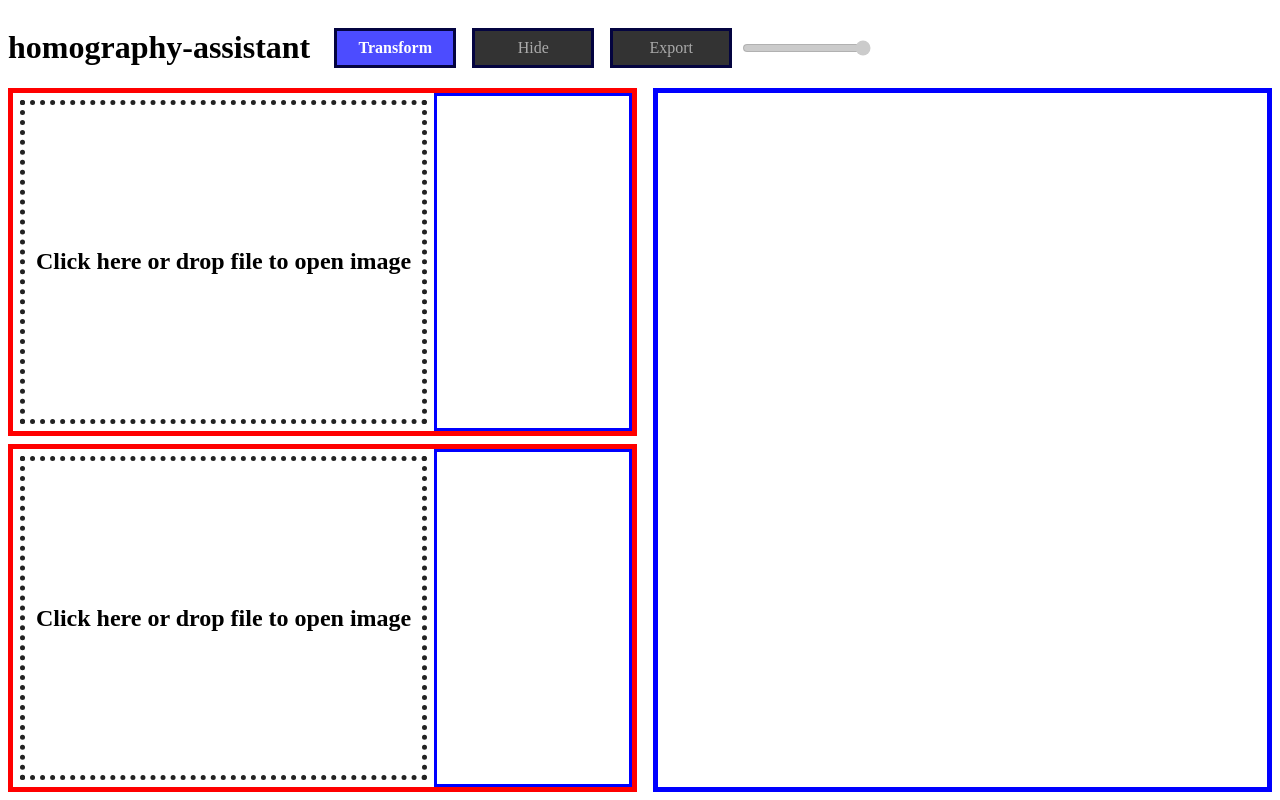
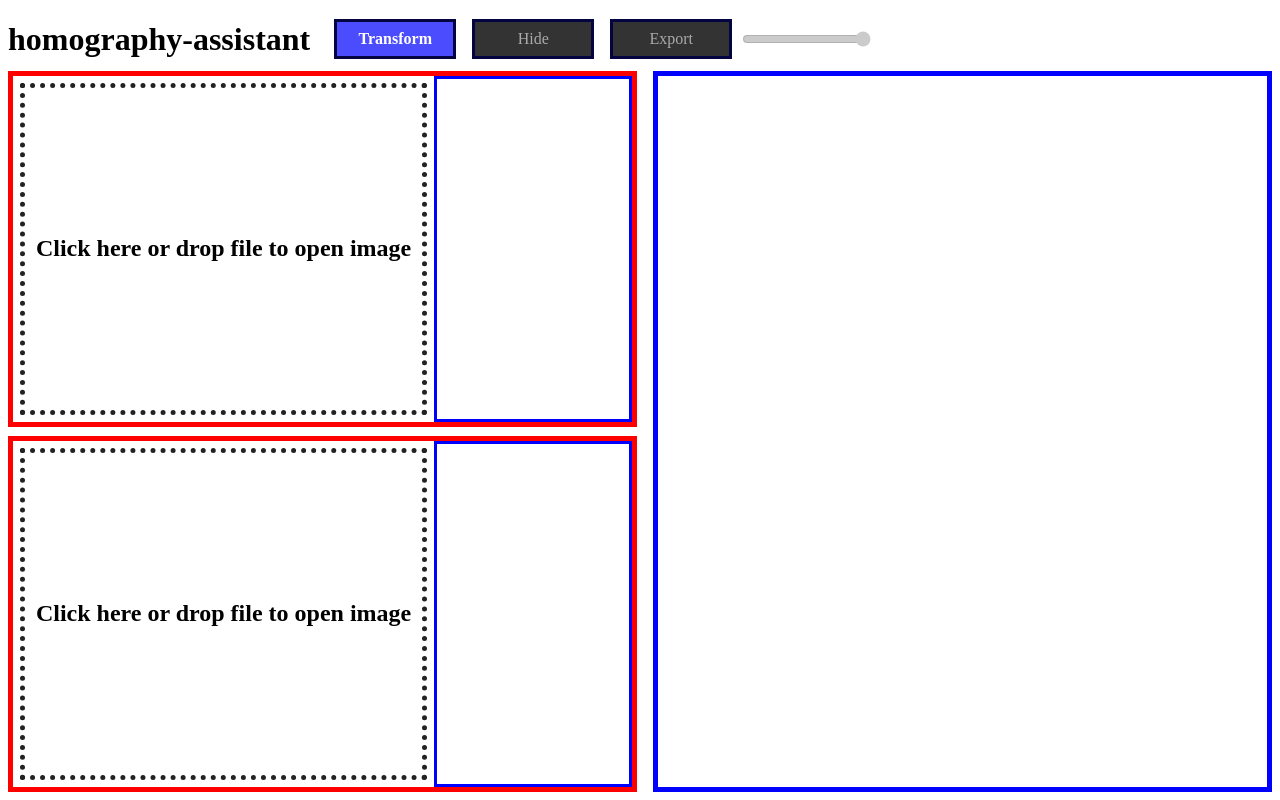
Before and after one commit to rain825/homography-assistant, a Vue app in the folder frontend/: page / in a window 1280 px wide. Built offline with nearby package versions, Linux system fonts and the light colour scheme; the HTML template or start-up script is replaced by a standard one; what vue-highlight.js, vue-konva would draw is missing.

Commit message:
Fix: App.vue - [CSS] ツールバーに height を設定   - 対応点リストが増えた場合にはみ出る問題に対処

```diff
--- a/frontend/src/App.vue
+++ b/frontend/src/App.vue
@@ -4,8 +4,8 @@
       <div class="toolbar">
         <h1>homography-assistant</h1>
         <toolbar
+          @send="handleSend"
           @show-modal="showModal"
-          @send="handleSend"
           v-model="resultCanvas"
         />
       </div>
@@ -15,15 +15,15 @@
           <points-selector class="selector" id="img-2" ref="img2" />
         </div>
         <result-canvas
+          :config="resultCanvas"
           class="result-canvas"
           ref="resultCanvas"
-          :config="resultCanvas"
         ></result-canvas>
       </div>
     </div>
     <file-export-modal
+      :points="points"
       :visible="isVisibleExportModal"
-      :points="points"
       @close="isVisibleExportModal = false"
     ></file-export-modal>
   </div>
@@ -160,6 +160,7 @@ body {
 }
 .toolbar {
   width: 100%;
+  height: 8%;
   display: flex;
   flex-direction: row;
   justify-content: flex-start;
@@ -170,7 +171,7 @@ body {
 }
 .main-window {
   width: 100%;
-  height: 100%;
+  height: 92%;
   box-sizing: border-box;
   display: flex;
   flex-direction: row;
```
